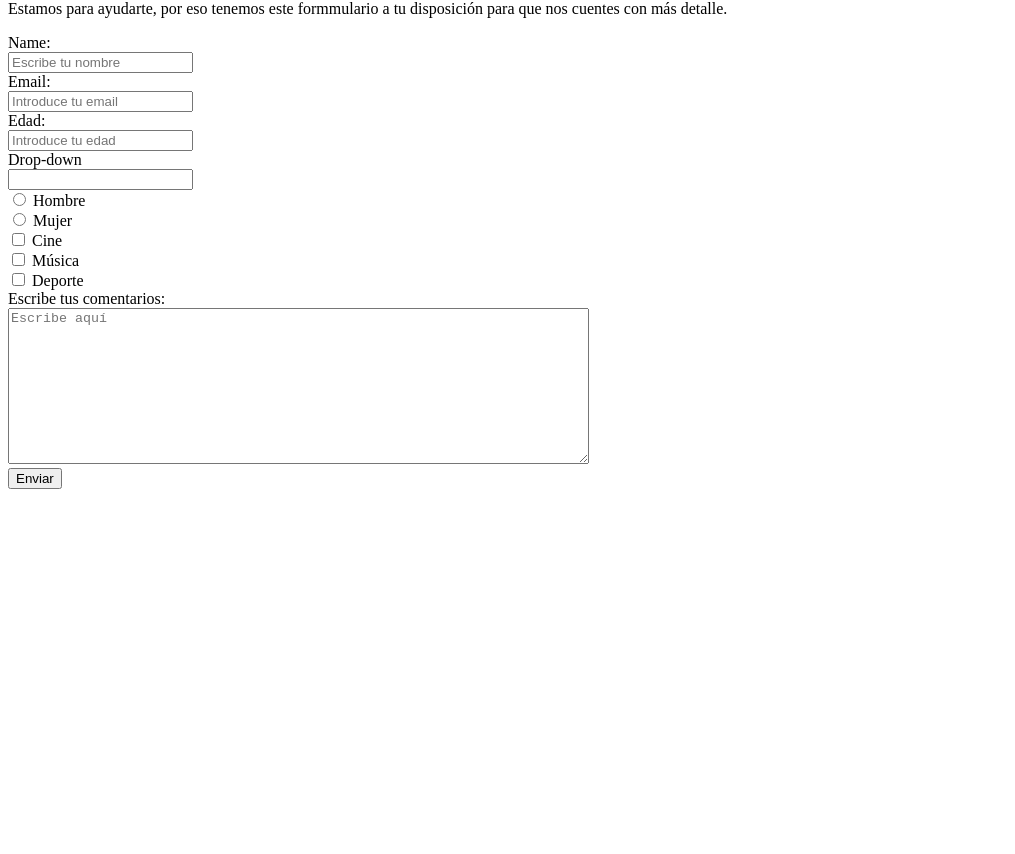
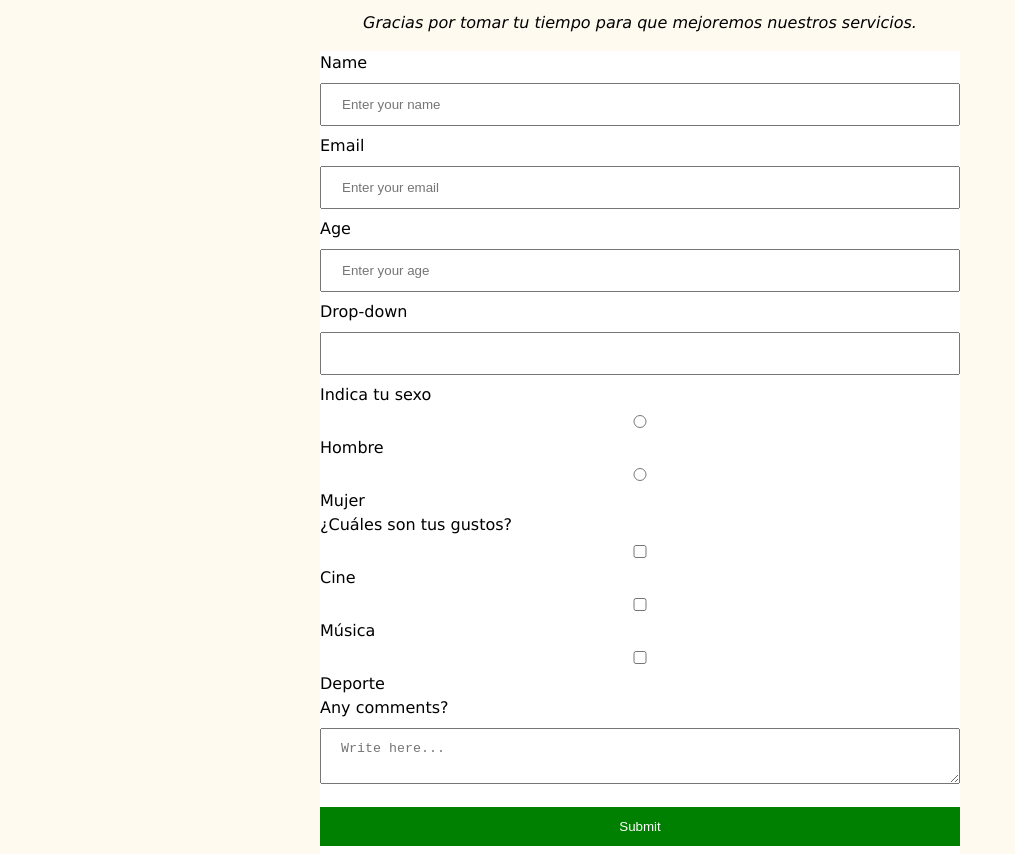
Before and after one commit to Barlowe90/SurveyForm, a plain HTML site: page index.html in a window 1280 px wide. Shown: the part 80-934 px from the top of the page, without its empty margins (0-1015 px from the left). Before the commit the page ends 800 px from the top, so only its background shows below. Drawn offline with Linux system fonts and the light colour scheme.

Commit message:
final
falta dejar más bonito el formulario

```diff
--- a/index.html
+++ b/index.html
@@ -9,22 +9,24 @@
 <body>
     <main>
     <!-- User Story #1: I can see a title with id="title" in H1 sized text. -->
-        <h1 id="title">Todas tus dudas resueltas</h1>
+        <header class="header">
+            <h1 id="title">Todas tus dudas resueltas</h1>
     <!-- User Story #2: I can see a short explanation with id="description" in P sized text. -->
-        <p id="description">Estamos para ayudarte, por eso tenemos este formmulario a tu disposición para que nos cuentes con más detalle.</p>
+            <p id="description">Gracias por tomar tu tiempo para que mejoremos nuestros servicios.</p>
+        </header>
     <!-- User Story #3: I can see a form with id="survey-form". -->
-        <form id="survey-form" action="" method="GET">
+        <form id="survey-form">
     <!-- User Story #4: Inside the form element, I am required to enter my name in a field with id="name". -->
-            <label for="name">Name: </label><br>
-            <input type="text" name="name" id="name" placeholder="Escribe tu nombre"><br>
+            <label for="name">Name </label><br>
+            <input type="text" name="name" id="name" placeholder="Enter your name" required><br>
     <!-- User Story #5: Inside the form element, I am required to enter an email in a field with id="email". -->
-            <label for="email">Email: </label><br>
-            <input type="email" name="email" id="email" placeholder="Introduce tu email"><br>
+            <label for="email">Email </label><br>
+            <input type="email" name="email" id="email" placeholder="Enter your email" required><br>
     <!-- User Story #6: If I enter an email that is not formatted correctly, I will see an HTML5 validation error. -->
         <!-- automatico -->
     <!-- User Story #7: Inside the form, I can enter a number in a field with id="number". -->
-            <label for="edad">Edad:</label><br>
-            <input type="edad" name="edad" id="edad" placeholder="Introduce tu edad" min="1" max="100"><br>
+            <label for="edad">Age</label><br>
+            <input type="edad" name="edad" id="edad" placeholder="Enter your age" min="1" max="100" ><br>
     <!-- User Story #8: If I enter non-numbers in the number input, I will see an HTML5 validation error. -->
         <!-- automatico -->
     <!-- User Story #9: If I enter numbers outside the range of the number input, which are defined by the min and max attributes, I will see an HTML5 validation error. -->
@@ -42,11 +44,13 @@
                 <option value="tres">
             </datalist><br>
     <!-- User Story #13: Inside the form element, I can select a field from one or more groups of radio buttons. Each group should be grouped using the name attribute. -->
-            <input type="radio" name="genero" id="hombre" value="hombre">
+            <label for="genero">Indica tu sexo</label>
+            <input type="radio" name="genero" id="hombre" value="hombre" class="radiogenero">
             <label for="hombre">Hombre</label><br>
-            <input type="radio" name="genero" id="mujer" value="mujer">
+            <input type="radio" name="genero" id="mujer" value="mujer" class="radiogenero">
             <label for="mujer">Mujer</label><br>
     <!-- User Story #14: Inside the form element, I can select several fields from a series of checkboxes, each of which must have a value attribute. -->
+            <label>¿Cuáles son tus gustos?</label>
             <input type="checkbox" name="gustos1" id="gustos1" value="cine">
             <label for="gustos1">Cine</label><br>
             <input type="checkbox" name="gustos2" id="gustos2" value="musica">
@@ -54,10 +58,10 @@
             <input type="checkbox" name="gustos3" id="gustos3" value="deporte">
             <label for="gustos3">Deporte</label><br>
     <!-- User Story #15: Inside the form element, I am presented with a textarea at the end for additional comments. -->
-            <label for="comentarios">Escribe tus comentarios:</label><br>
-            <textarea name="comentarios" id="comentarios" cols="70" rows="10" placeholder="Escribe aquí"></textarea><br>
+            <label for="comentarios">Any comments?</label><br>
+            <textarea name="comentarios" id="comentarios" placeholder="Write here..."></textarea><br>
     <!-- User Story #16: Inside the form element, I am presented with a button with id="submit" to submit all my inputs. -->
-            <input type="submit" value="Enviar" id="submit">
+            <button type="submit" id="submit">Submit</button>
         </form>
     </main>
 </body>
--- a/styles/styles.css
+++ b/styles/styles.css
@@ -0,0 +1,39 @@
+body{
+    font-size: 1rem;
+    background-color: floralwhite;
+    font-family: Verdana, Geneva, Tahoma, sans-serif;
+    line-height: 1.5;
+    max-width: 40rem;
+    margin: 0 auto;
+    text-align: center;
+}
+#title{
+    font-family: Verdana;
+    font-size: 2rem;
+}
+#description{
+    font-style: italic;
+}
+#survey-form{
+    background-color: white;
+    text-align: left;
+}
+#submit{
+    background-color: green;
+    color: white;
+}
+input, textarea, button{
+    width: 100%;
+    padding: 12px 20px;
+    margin: 8px 0;
+    box-sizing: border-box;
+}
+button{
+    border: none;
+}
+.radiogenero{
+    display: inline-block;
+}
+textarea{
+    resize: vertical;
+}
```
